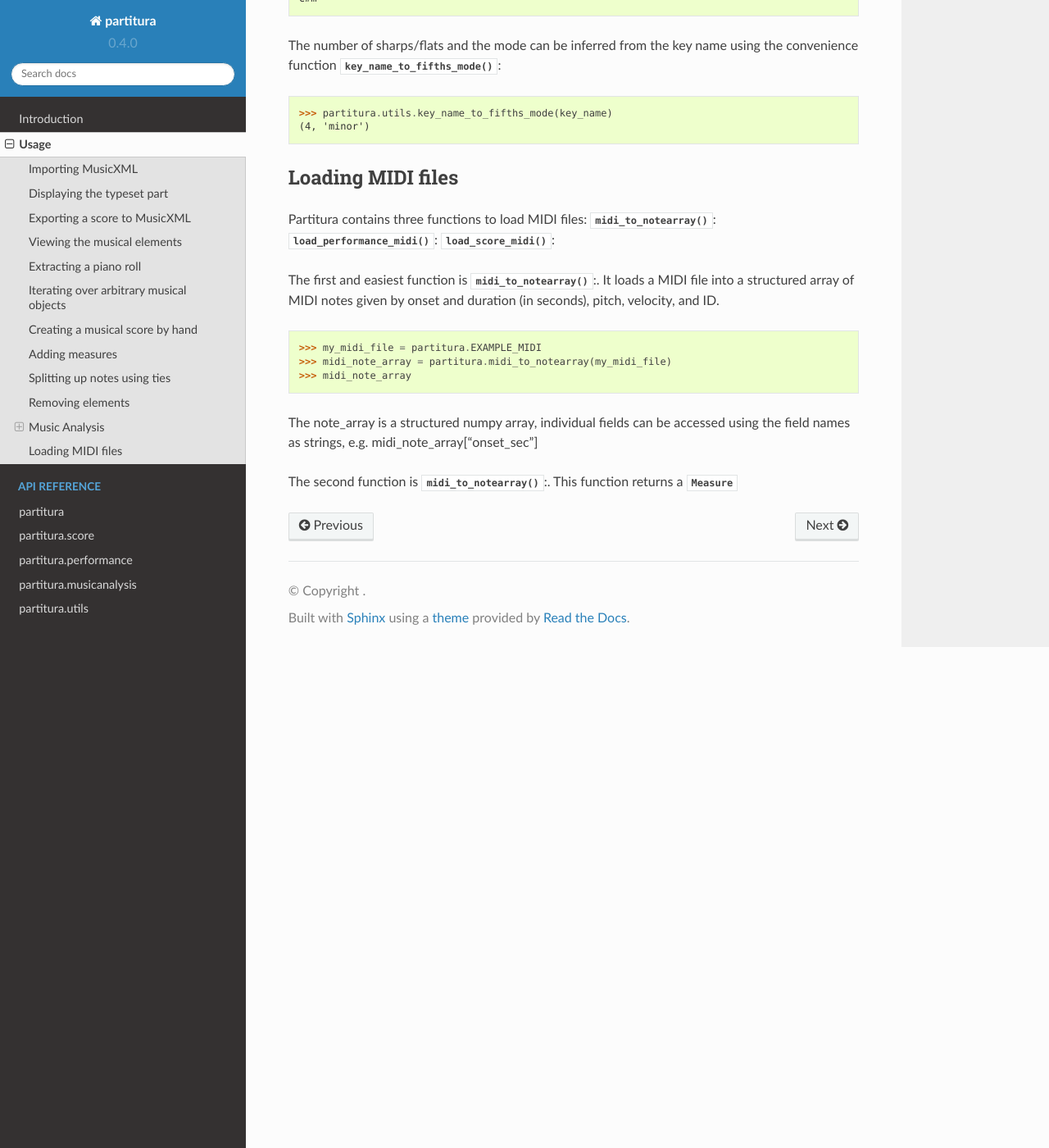
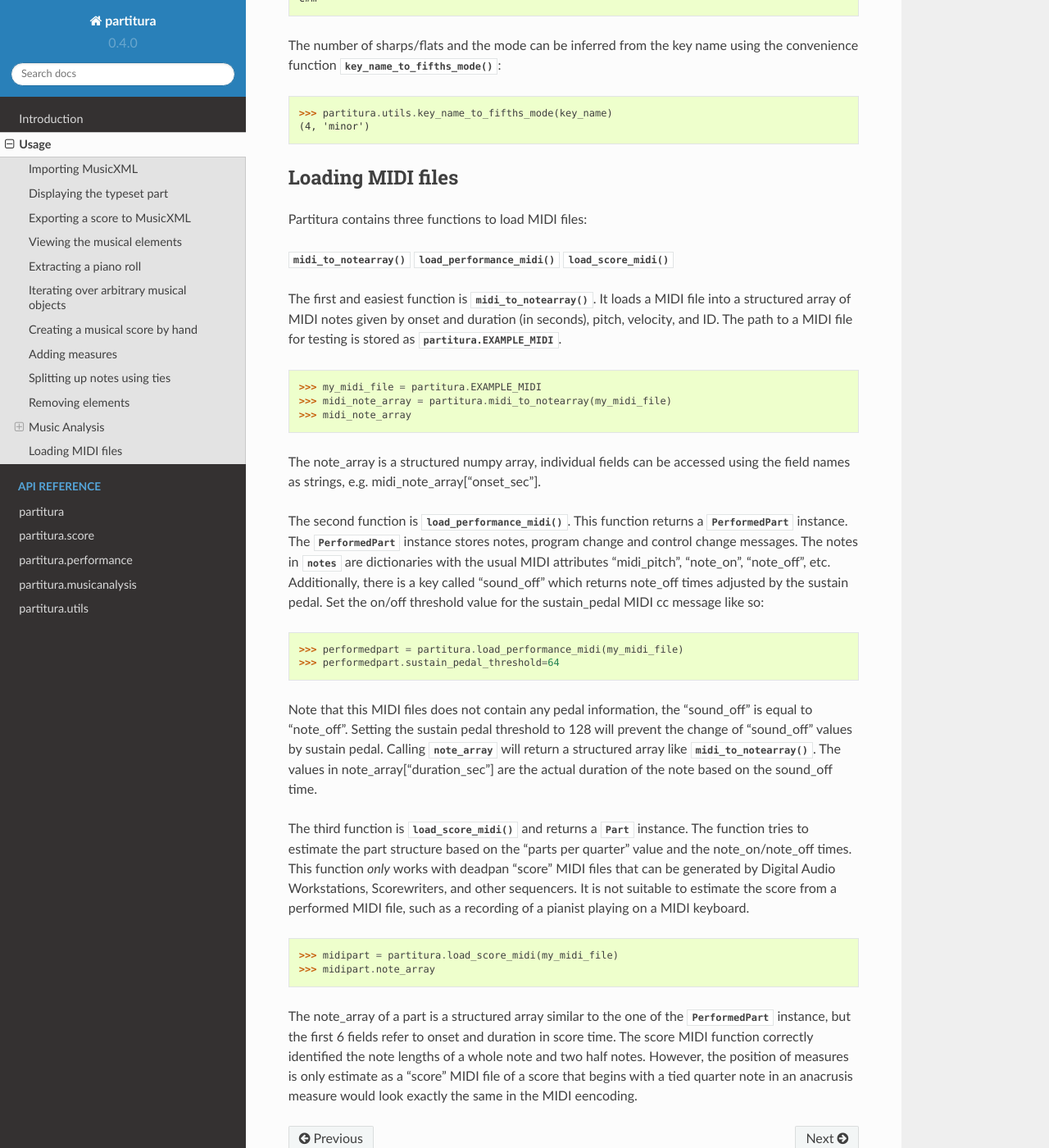
Before and after one commit to CPJKU/partitura, a Sphinx documentation site: the page built from docs/usage.rst, in a window 1280 px wide and 1400 px high, scrolled down 8689 px. Shown: the whole window at 82% size. Built offline with Sphinx 7.4.7 and the Read the Docs theme 2.0.0, drawn with Linux system fonts in a browser that asks for light colours.

Commit message:
midi load tutorial

```diff
--- a/docs/usage.rst
+++ b/docs/usage.rst
@@ -467,18 +467,45 @@ Loading MIDI files
 ==================
 
 Partitura contains three functions to load MIDI files:
-:func:`~partitura.midi_to_notearray`:
-:func:`~partitura.load_performance_midi`:
-:func:`~partitura.load_score_midi`:
 
-The first and easiest function is :func:`~partitura.midi_to_notearray`:. It loads a MIDI file into
+:func:`~partitura.midi_to_notearray`
+:func:`~partitura.load_performance_midi`
+:func:`~partitura.load_score_midi`
+
+The first and easiest function is :func:`~partitura.midi_to_notearray`. It loads a MIDI file into
 a structured array of MIDI notes given by onset and duration (in seconds), pitch, velocity, and ID.
+The path to a MIDI file for testing is stored as :const:`partitura.EXAMPLE_MIDI`.
 
 >>> my_midi_file = partitura.EXAMPLE_MIDI
 >>> midi_note_array = partitura.midi_to_notearray(my_midi_file)
 >>> midi_note_array
 
 The note_array is a structured numpy array, individual fields can be accessed using the field names as strings,
-e.g. midi_note_array["onset_sec"]
+e.g. midi_note_array["onset_sec"].
 
-The second function is :func:`~partitura.midi_to_notearray`:. This function returns a :class:`~partitura.score.Measure`
+The second function is :func:`~partitura.load_performance_midi`. This function returns a :class:`~partitura.performance.PerformedPart` instance.
+The :class:`~partitura.performance.PerformedPart` instance stores notes, program change and control change messages.
+The notes in :attr:`~partitura.performance.PerformedPart.notes` are dictionaries with the usual MIDI attributes "midi_pitch",
+"note_on", "note_off", etc.
+Additionally, there is a key called "sound_off" which returns note_off times adjusted by the sustain pedal.
+Set the on/off threshold value for the sustain_pedal MIDI cc message like so:
+
+>>> performedpart = partitura.load_performance_midi(my_midi_file)
+>>> performedpart.sustain_pedal_threshold=64
+
+Note that this MIDI files does not contain any pedal information, the "sound_off" is equal to "note_off".
+Setting the sustain pedal threshold to 128 will prevent the change of "sound_off" values by sustain pedal.
+Calling :attr:`~partitura.performance.PerformedPart.note_array` will return a structured array like :func:`~partitura.midi_to_notearray`.
+The values in note_array["duration_sec"] are the actual duration of the note based on the sound_off time.
+
+The third function is :func:`~partitura.load_score_midi` and returns a :class:`~partitura.score.Part` instance.
+The function tries to estimate the part structure based on the "parts per quarter" value and the note_on/note_off times.
+This function *only* works with deadpan "score" MIDI files that can be generated by Digital Audio Workstations, Scorewriters, and other sequencers.
+It is not suitable to estimate the score from a performed MIDI file, such as a recording of a pianist playing on a MIDI keyboard.
+
+>>> midipart = partitura.load_score_midi(my_midi_file)
+>>> midipart.note_array
+
+The note_array of a part is a structured array similar to the one of the :class:`~partitura.performance.PerformedPart` instance, but the first 6 fields refer to onset and duration in score time.
+The score MIDI function correctly identified the note lengths of a whole note and two half notes.
+However, the position of measures is only estimate as a "score" MIDI file of a score that begins with a tied quarter note in an anacrusis measure would look exactly the same in the MIDI eencoding.
```
